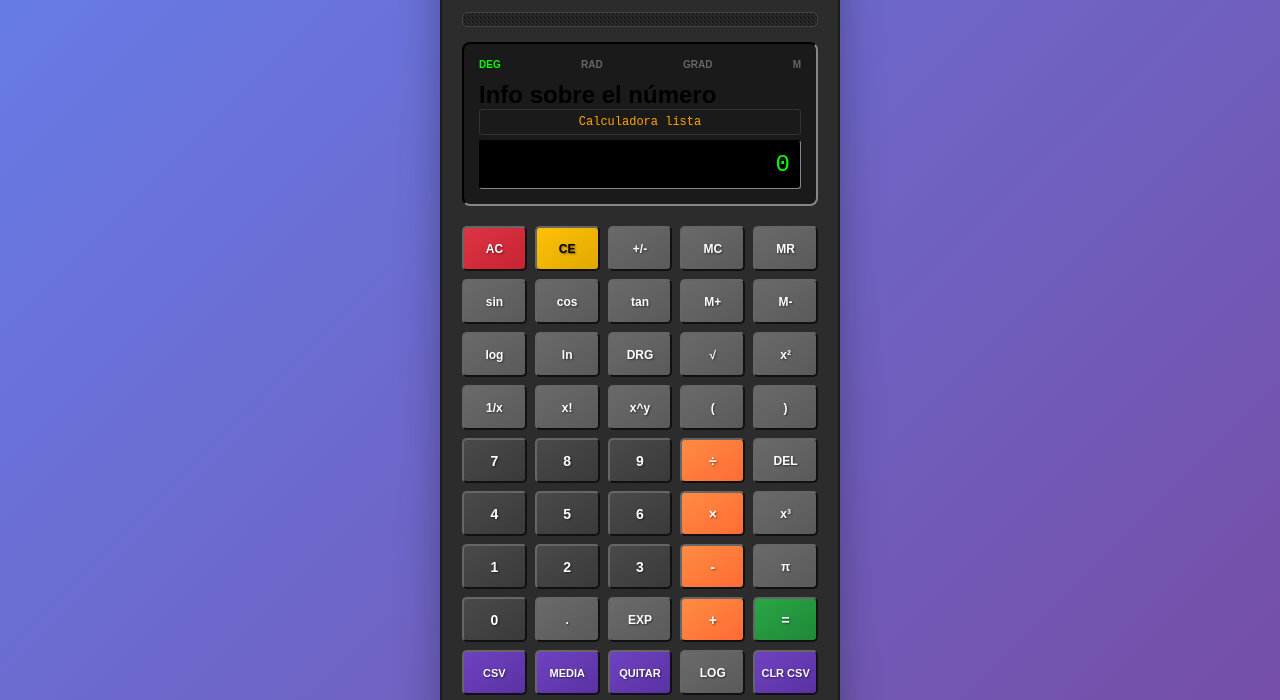
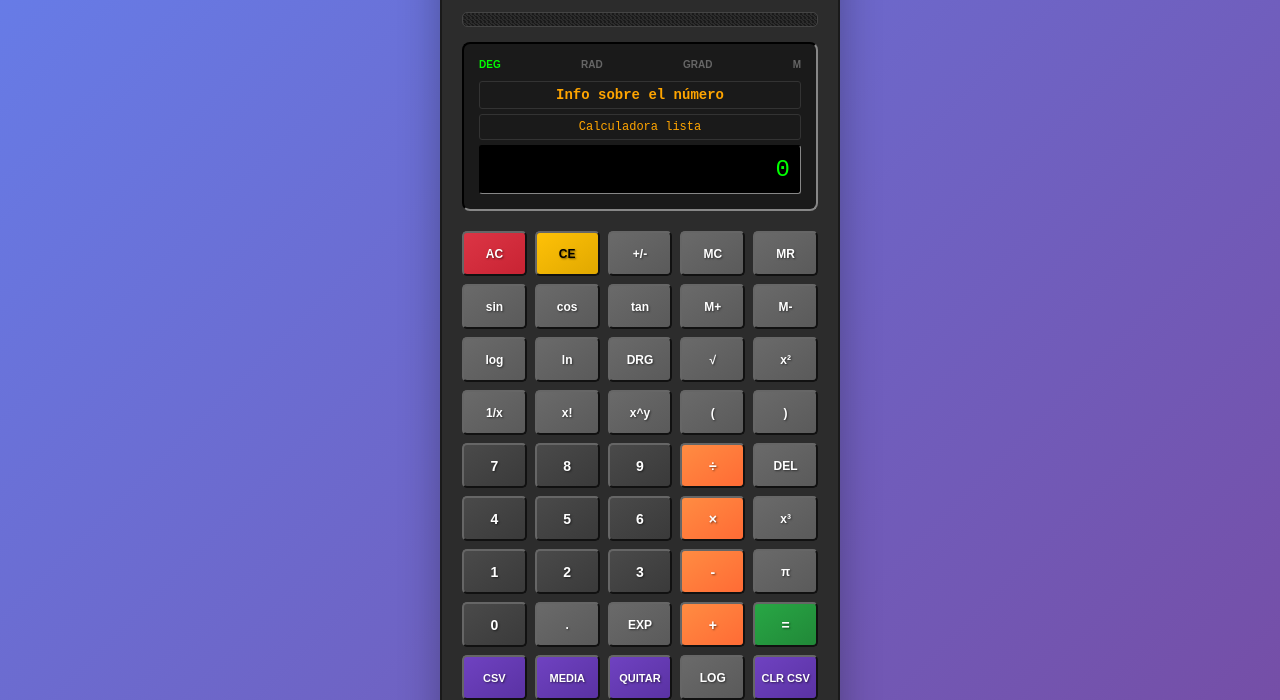
Before and after one commit to hugorollan/Casio-FX-, a plain HTML site: page index.html in a window 1280 px wide. Shown: the part 115-815 px from the top of the page. Drawn offline with Linux system fonts and the light colour scheme.

Commit message:
Add '.grande' class with custom styles
Added a new '.grande' class with specific styles.

```diff
--- a/style.css
+++ b/style.css
@@ -82,6 +82,21 @@ body {
 
 .mode-indicator.active {
     color: #00ff00;
+}
+
+.grande {
+    background: #1a1a1a;
+    color: #ffa500;
+    font-family: 'Courier New', monospace;
+    font-size: 14px;
+    font-weight: bold;
+    text-align: center;
+    padding: 5px;
+    border-radius: 3px;
+    min-height: 25px;
+    margin: 5px 0;
+    border: 1px solid #333;
+    overflow: hidden;
 }
 
 .info-display {
```
